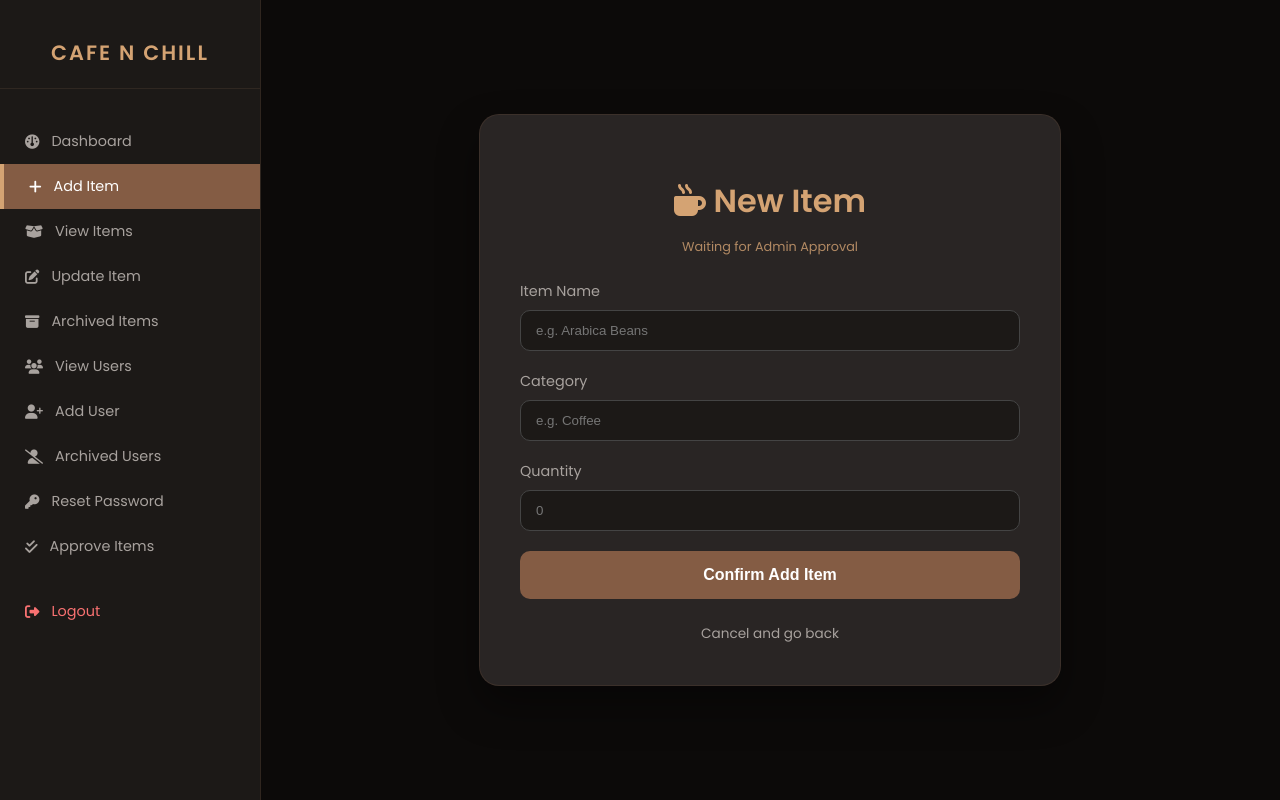
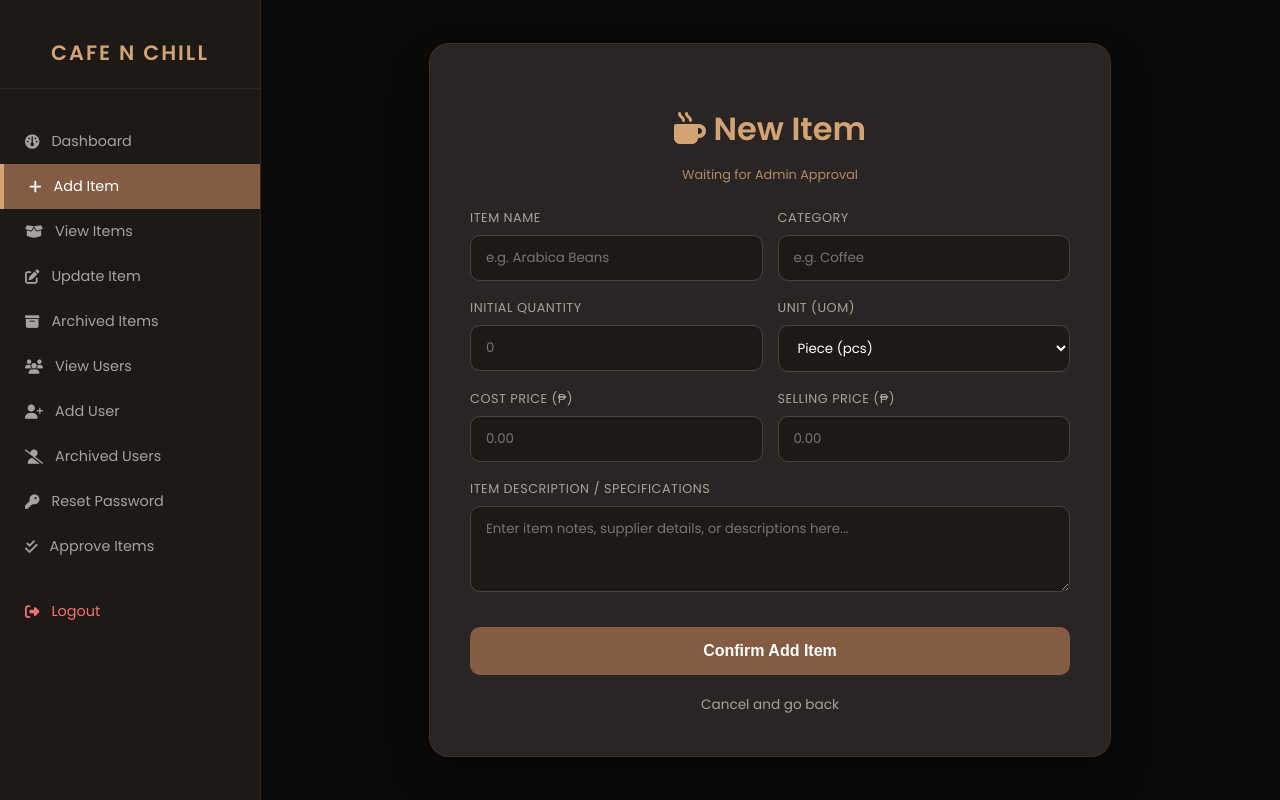
Before and after one commit to itzmekeisha/final-requirement-ws03-ws05, a PHP site: page /admin/add_item.php in a window 1280 px wide. Run offline with PHP 8.4, Linux system fonts and the light colour scheme; a user stored in the database is signed in; some libraries are stand-ins or nearby versions.

Commit message:
add_item.php

```diff
--- a/CafeNChill/admin/add_item.php
+++ b/CafeNChill/admin/add_item.php
@@ -1,6 +1,11 @@
+
 <?php
 session_start();
 include "../config/db.php";
+
+if (!isset($_SESSION['csrf_token'])) {
+    $_SESSION['csrf_token'] = bin2hex(random_bytes(32));
+}
 
 if(!isset($_SESSION['user'])){
     header("Location: ../auth/login.php");
@@ -8,18 +13,31 @@ if(!isset($_SESSION['user'])){
 }
 
 $success = false;
+$error_msg = "";
+
 if($_SERVER["REQUEST_METHOD"] == "POST"){
+    if (!isset($_POST['csrf_token']) || $_POST['csrf_token'] !== $_SESSION['csrf_token']) {
+        $error_msg = "Security Error: CSRF token verification failed.";
+    } else {
         $n = trim($_POST['name']);
         $c = trim($_POST['category']);
-    $q = $_POST['quantity'];
+        $q = intval($_POST['quantity']);
+        $uom = trim($_POST['uom']);
+        $cost = floatval($_POST['cost_price']);
+        $price = floatval($_POST['selling_price']);
+        $desc = trim($_POST['description']);
+
         $u_id = $_SESSION['user']['id'];
         $status = "pending";
 
-    $stmt = $conn->prepare("INSERT INTO item_requests (name, category, quantity, user_id, status) VALUES (?, ?, ?, ?, ?)");
-    $stmt->bind_param("ssiis", $n, $c, $q, $u_id, $status);
+        $stmt = $conn->prepare("INSERT INTO item_requests (name, category, quantity, uom, cost_price, selling_price, description, user_id, status) VALUES (?, ?, ?, ?, ?, ?, ?, ?, ?)");
+        $stmt->bind_param("ssisddsis", $n, $c, $q, $uom, $cost, $price, $desc, $u_id, $status);
 
         if($stmt->execute()){
             $success = true;
+        } else {
+            $error_msg = "Database error. Failed to submit the item request.";
+        }
     }
 }
 
@@ -35,7 +53,7 @@ $page = basename($_SERVER['PHP_SELF']);
     <script src="https://cdn.jsdelivr.net/npm/sweetalert2@11"></script>
 
     <style>
-        @import url('https://fonts.googleapis.com/css2?family=Poppins:wght@300;400;600&display=swap');
+        @import url('https://fonts.googleapis.com/css2?family=Poppins:wght@300;400;500;600&display=swap');
 
         :root {
             --bg-color: #0c0a09;
@@ -44,6 +62,7 @@ $page = basename($_SERVER['PHP_SELF']);
             --cream-accent: #d4a373;
             --text-light: #fafaf9;
             --card-bg: #292524;
+            --input-bg: #1c1917;
         }
 
         body {
@@ -53,7 +72,6 @@ $page = basename($_SERVER['PHP_SELF']);
             color: var(--text-light);
             display: flex;
         }
-
 
         .sidebar {
             width: 260px;
@@ -98,10 +116,9 @@ $page = basename($_SERVER['PHP_SELF']);
             border-left: 4px solid var(--cream-accent);
         }
 
-
         .main {
             margin-left: 260px;
-            padding: 40px;
+            padding: 40px 20px;
             width: calc(100% - 260px);
             min-height: 100vh;
             display: flex;
@@ -114,7 +131,7 @@ $page = basename($_SERVER['PHP_SELF']);
             background: var(--card-bg);
             padding: 40px;
             width: 100%;
-            max-width: 500px;
+            max-width: 600px;
             border-radius: 20px;
             box-shadow: 0 20px 40px rgba(0,0,0,0.4);
             border: 1px solid rgba(132, 92, 68, 0.2);
@@ -122,27 +139,30 @@ $page = basename($_SERVER['PHP_SELF']);
 
         h1 {
             color: var(--cream-accent);
-            margin-bottom: 10px;
+            margin-bottom: 5px;
             text-align: center;
             font-weight: 600;
         }
 
-        .input-group { margin-bottom: 20px; }
-        label { display: block; margin-bottom: 8px; font-size: 0.9rem; color: #a8a29e; }
+        .input-group { margin-bottom: 18px; }
+        .row-grid { display: grid; grid-template-columns: 1fr 1fr; gap: 15px; }
 
-        input {
+        label { display: block; margin-bottom: 8px; font-size: 0.8rem; color: #a8a29e; text-transform: uppercase; letter-spacing: 0.5px; }
+
+        input, select, textarea {
             width: 100%;
             padding: 12px 15px;
-            background: #1c1917;
+            background: var(--input-bg);
             border: 1px solid #444;
             border-radius: 10px;
             color: white;
             outline: none;
             box-sizing: border-box;
             transition: 0.3s;
+            font-family: 'Poppins', sans-serif;
         }
 
-        input:focus { border-color: var(--coffee-brown); }
+        input:focus, select:focus, textarea:focus { border-color: var(--coffee-brown); background: #221f1d; }
 
         button {
             width: 100%;
@@ -155,13 +175,14 @@ $page = basename($_SERVER['PHP_SELF']);
             font-weight: 600;
             cursor: pointer;
             transition: 0.3s;
+            margin-top: 10px;
         }
 
-        button:hover { background: var(--cream-accent); transform: translateY(-2px); }
+        button:hover { background: #6b4a36; transform: translateY(-2px); }
 
         .back-link {
             display: inline-block;
-            margin-top: 25px;
+            margin-top: 20px;
             color: #a8a29e;
             text-decoration: none;
             font-size: 0.85rem;
@@ -174,12 +195,8 @@ $page = basename($_SERVER['PHP_SELF']);
 
 <div class="sidebar">
     <h2>CAFE N CHILL</h2>
-    <a href="admin_dashboard.php" class="<?= $page == 'admin_dashboard.php' ? 'active' : '' ?>">
-        <i class="fa-solid fa-gauge"></i> Dashboard
-    </a>
-    <a href="add_item.php" class="<?= $page == 'add_item.php' ? 'active' : '' ?>">
-        <i class="fa-solid fa-plus"></i> Add Item
-    </a>
+    <a href="admin_dashboard.php" class="<?= $page == 'admin_dashboard.php' ? 'active' : '' ?>"><i class="fa-solid fa-gauge"></i> Dashboard</a>
+    <a href="add_item.php" class="<?= $page == 'add_item.php' ? 'active' : '' ?>"><i class="fa-solid fa-plus"></i> Add Item</a>
     <a href="view_items.php"><i class="fa-solid fa-box-open"></i> View Items</a>
     <a href="update_item.php"><i class="fa-solid fa-pen-to-square"></i> Update Item</a>
     <a href="archived_items.php"><i class="fa-solid fa-box-archive"></i> Archived Items</a>
@@ -188,10 +205,7 @@ $page = basename($_SERVER['PHP_SELF']);
     <a href="archived_users.php"><i class="fa-solid fa-user-slash"></i> Archived Users</a>
     <a href="reset_password.php"><i class="fa-solid fa-key"></i> Reset Password</a>
     <a href="approve_item.php"><i class="fa-solid fa-check-double"></i> Approve Items</a>
-
-    <a onclick="confirmLogout()" style="margin-top: 20px; color: #f87171;">
-        <i class="fa-solid fa-right-from-bracket"></i> Logout
-    </a>
+    <a onclick="confirmLogout()" style="margin-top: 20px; color: #f87171; cursor: pointer;"><i class="fa-solid fa-right-from-bracket"></i> Logout</a>
 </div>
 
 <div class="main">
@@ -200,19 +214,49 @@ $page = basename($_SERVER['PHP_SELF']);
         <p style="text-align: center; color: #d4a373; font-size: 0.8rem; margin-bottom: 25px; opacity: 0.8;">Waiting for Admin Approval</p>
 
         <form method="POST">
+            <input type="hidden" name="csrf_token" value="<?= $_SESSION['csrf_token']; ?>">
+
+            <div class="row-grid">
                 <div class="input-group">
                     <label>Item Name</label>
                     <input type="text" name="name" placeholder="e.g. Arabica Beans" required>
                 </div>
-
                 <div class="input-group">
                     <label>Category</label>
                     <input type="text" name="category" placeholder="e.g. Coffee" required>
                 </div>
+            </div>
+
+            <div class="row-grid">
+                <div class="input-group">
+                    <label>Initial Quantity</label>
+                    <input type="number" name="quantity" min="0" placeholder="0" required>
+                </div>
+                <div class="input-group">
+                    <label>Unit (UOM)</label>
+                    <select name="uom" required>
+                        <option value="pcs">Piece (pcs)</option>
+                        <option value="12oz">12 oz (Small Size)</option>
+                        <option value="16oz">16 oz (Medium Size)</option>
+                        <option value="22oz">22 oz (Large Size)</option>
+                    </select>
+                </div>
+            </div>
+
+            <div class="row-grid">
+                <div class="input-group">
+                    <label>Cost Price (₱)</label>
+                    <input type="number" step="0.01" min="0" name="cost_price" placeholder="0.00" required>
+                </div>
+                <div class="input-group">
+                    <label>Selling Price (₱)</label>
+                    <input type="number" step="0.01" min="0" name="selling_price" placeholder="0.00" required>
+                </div>
+            </div>
 
             <div class="input-group">
-                <label>Quantity</label>
-                <input type="number" name="quantity" placeholder="0" required>
+                <label>Item Description / Specifications</label>
+                <textarea name="description" rows="3" placeholder="Enter item notes, supplier details, or descriptions here..."></textarea>
             </div>
 
             <button type="submit">Confirm Add Item</button>
@@ -260,5 +304,18 @@ function confirmLogout() {
 </script>
 <?php } ?>
 
+<?php if($error_msg){ ?>
+<script>
+    Swal.fire({
+        title: 'Error!',
+        text: '<?= htmlspecialchars($error_msg, ENT_QUOTES, 'UTF-8'); ?>',
+        icon: 'error',
+        confirmButtonColor: '#845c44',
+        background: '#1c1917',
+        color: '#fafaf9'
+    });
+</script>
+<?php } ?>
+
 </body>
 </html>
```
Lines whose indentation alone changed are shown as unchanged.
